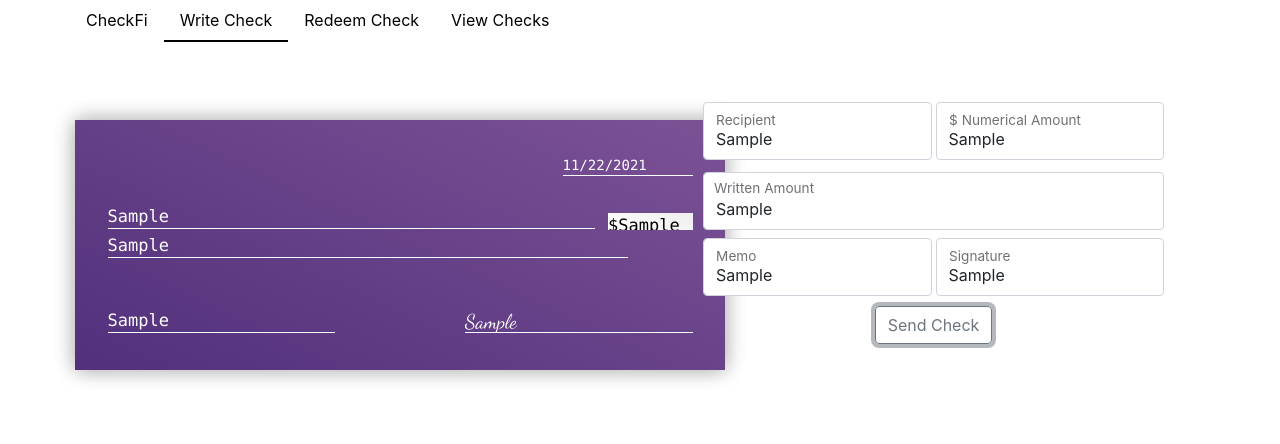
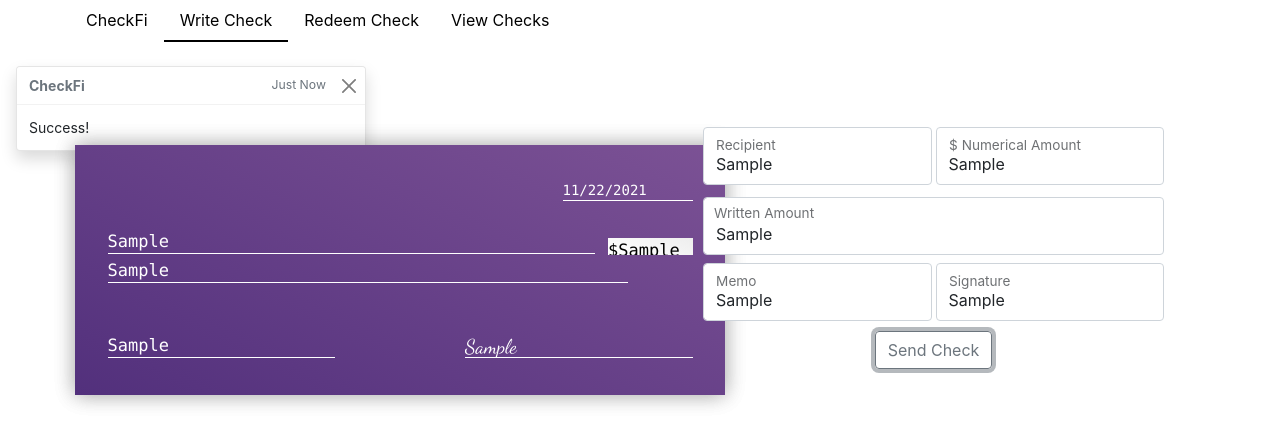
Before and after one commit to bluekestrel/CheckFi, a React (Create React App) app in the folder checkfi/: page /write_check in a window 1280 px wide. Both pictures are taken after typing "Sample", "Sample", "Sample", "Sample", "Sample" into the empty fields and a click on the button "Send Check". Shown: the top 444 px of the page. Built offline with nearby package versions, Linux system fonts and the light colour scheme.

Commit message:
Added logic for notification after check is submitted

```diff
--- a/checkfi/src/CheckForm.js
+++ b/checkfi/src/CheckForm.js
@@ -21,7 +21,7 @@ function reducer(prevState, { key, value }) {
   }
 }
 
-function CheckForm() {
+function CheckForm({ update }) {
   const [values, setValues] = useReducer(reducer, initialState);
 
   const onChange = (e) => {
@@ -31,6 +31,7 @@ function CheckForm() {
   async function sendData() {
     console.log(values);
     // TODO: send ajax request with values from check
+    update({ show: true, status: "success", msg: "Success!"});
   }
 
   return (
--- a/checkfi/src/WriteCheck.js
+++ b/checkfi/src/WriteCheck.js
@@ -1,9 +1,53 @@
+import React, { useReducer } from 'react';
+import { Toast, ToastContainer } from 'react-bootstrap';
+
 import CheckForm from './CheckForm';
 
+import './WriteCheck.scss';
+
+const initialState = {
+  show: false,
+  status: '', // can be either 'success' or 'failure' to indicate toast styling
+  msg: '', // optional status message
+}
+
+function reducer(prevState, { key, value }) {
+  return {
+    ...prevState,
+    [key]: value,
+  }
+}
+
 function WriteCheck() {
+  const [state, setState] = useReducer(reducer, initialState);
+
+  function update(toastData) {
+    console.log(toastData);
+    setState({key: 'show', value: toastData.show});
+    setState({key: 'status', value: toastData.status});
+    setState({key: 'msg', value: toastData.msg});
+  }
+
+  function onToastClose() {
+    setState({key: 'show', value: false});
+  }
+
   return(
-    <div>
-      <CheckForm />
+    <div className="writecheck">
+
+      <div className="writecheck__notification">
+        <ToastContainer position="top-end" className="p-3">
+          <Toast onClose={onToastClose} show={state.show} delay={3000} autohide>
+            <Toast.Header>
+              <strong className="me-auto">CheckFi</strong>
+              <small>Just Now</small>
+            </Toast.Header>
+            <Toast.Body>{state.msg}</Toast.Body>
+          </Toast>
+        </ToastContainer>
+      </div>
+
+      <CheckForm update={update} />
     </div>
   );
 }
--- a/checkfi/src/WriteCheck.scss
+++ b/checkfi/src/WriteCheck.scss
@@ -0,0 +1,7 @@
+.writecheck {
+  height: 100px;
+
+  &__notification {
+    height: 25px;
+  }
+}
```
